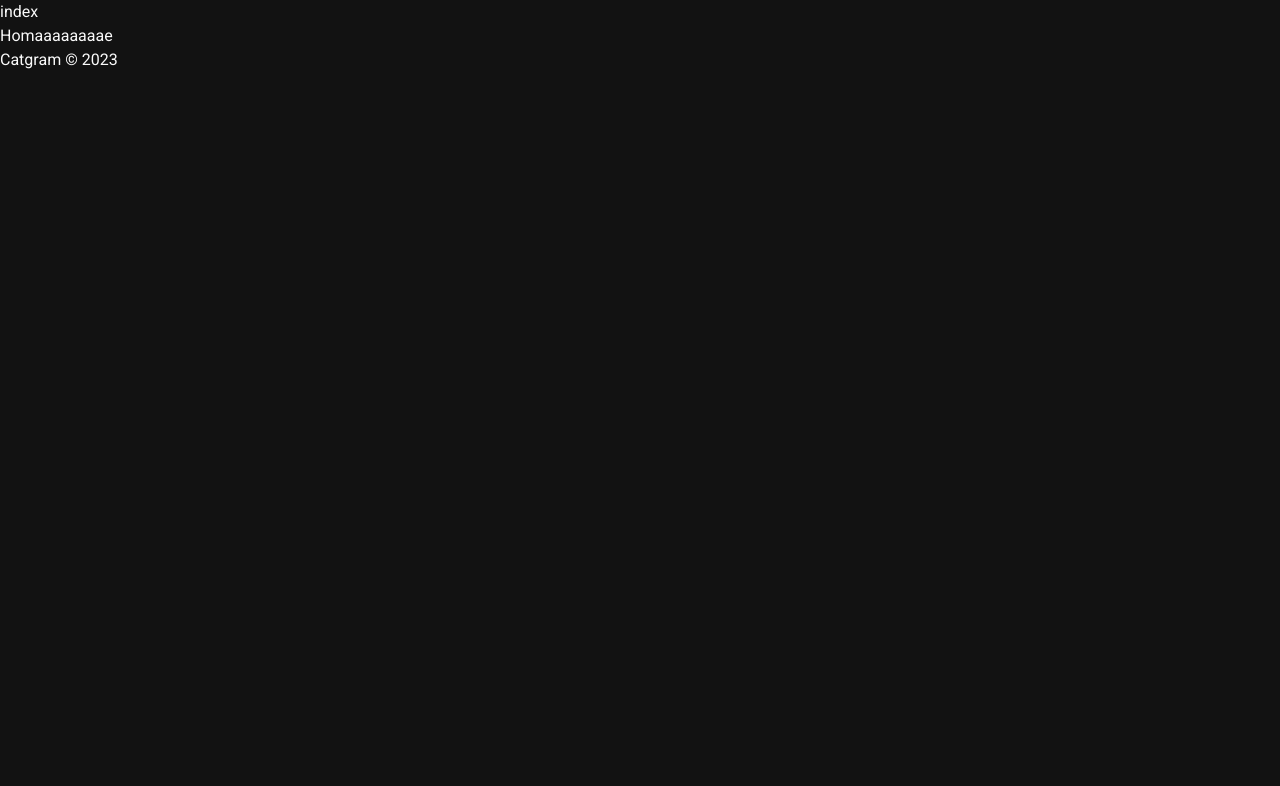
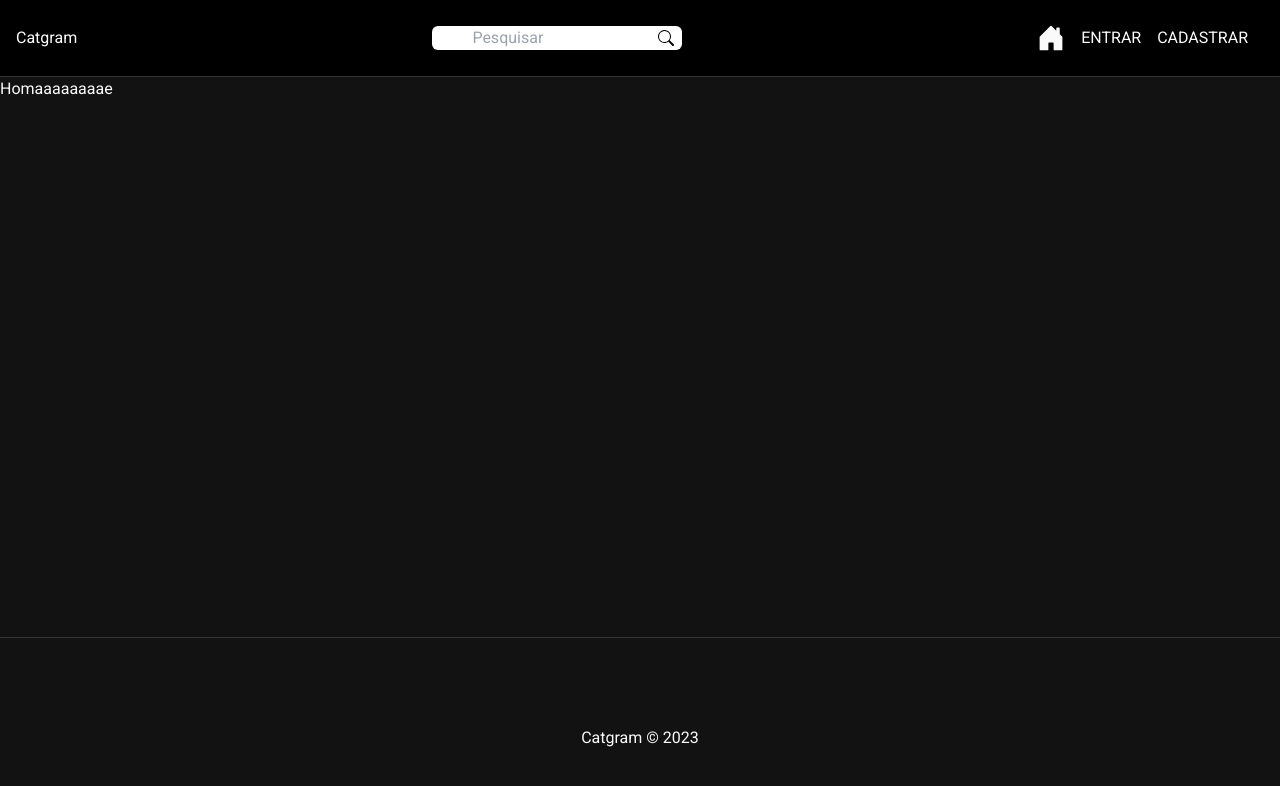
Before and after one commit to isaac545454/catgram, a React (Create React App) app in the folder front/: page / in a window 1280 px wide. Shown: the top 786 px of the page. Built offline with nearby package versions, Linux system fonts and the light colour scheme.

Commit message:
feat: navbar and footer

```diff
--- a/front/src/components/Footer/index.tsx
+++ b/front/src/components/Footer/index.tsx
@@ -2,7 +2,7 @@ import React from "react";
 
 export default function Footer() {
   return (
-    <footer>
+    <footer className="bg-[#121212] h-[200px] flex items-center justify-center border-t border-t-[#363636]">
       <p>Catgram &copy; 2023</p>
     </footer>
   );
--- a/front/src/components/Navbar/index.tsx
+++ b/front/src/components/Navbar/index.tsx
@@ -1,5 +1,42 @@
 import React from "react";
 
+import { NavLink, Link } from "react-router-dom";
+import {
+  BsSearch,
+  BsHouseDoorFill,
+  BsFillPersonFill,
+  BsFillCameraFill,
+} from "react-icons/bs";
+
 export default function Navbar() {
-  return <div>index</div>;
+  return (
+    <div className="flex justify-between items-center bg-black border-b border-b-[#363636] px-4 py-6">
+      <Link to="/">Catgram</Link>
+      <form className="flex items-center relative w-[20%]">
+        <BsSearch className="absolute top-1 right-2" color="#000" />
+        <input
+          type="text"
+          placeholder="Pesquisar"
+          className="pl-10 rounded-md w-[100%]"
+        />
+      </form>
+      <ul className="flex items-center">
+        <li className="mr-4">
+          <NavLink to="/" className="cursor-pointer ">
+            <BsHouseDoorFill size={28} />
+          </NavLink>
+        </li>
+        <li className="mr-4">
+          <NavLink to="/login" className="cursor-pointer ">
+            ENTRAR
+          </NavLink>
+        </li>
+        <li className="mr-4">
+          <NavLink to="/register" className="cursor-pointer ">
+            CADASTRAR
+          </NavLink>
+        </li>
+      </ul>
+    </div>
+  );
 }
--- a/front/src/navigation/index.tsx
+++ b/front/src/navigation/index.tsx
@@ -16,11 +16,13 @@ function RoutesDestination() {
     <div className="App">
       <BrowserRouter>
         <Navbar />
-        <Routes>
-          <Route path={ROUTES.home} element={<Home />} />
-          <Route path={ROUTES.login} element={<Login />} />
-          <Route path={ROUTES.register} element={<Register />} />
-        </Routes>
+        <div className="min-h-[70vh]">
+          <Routes>
+            <Route path={ROUTES.home} element={<Home />} />
+            <Route path={ROUTES.login} element={<Login />} />
+            <Route path={ROUTES.register} element={<Register />} />
+          </Routes>
+        </div>
         <Footer />
       </BrowserRouter>
     </div>
```
